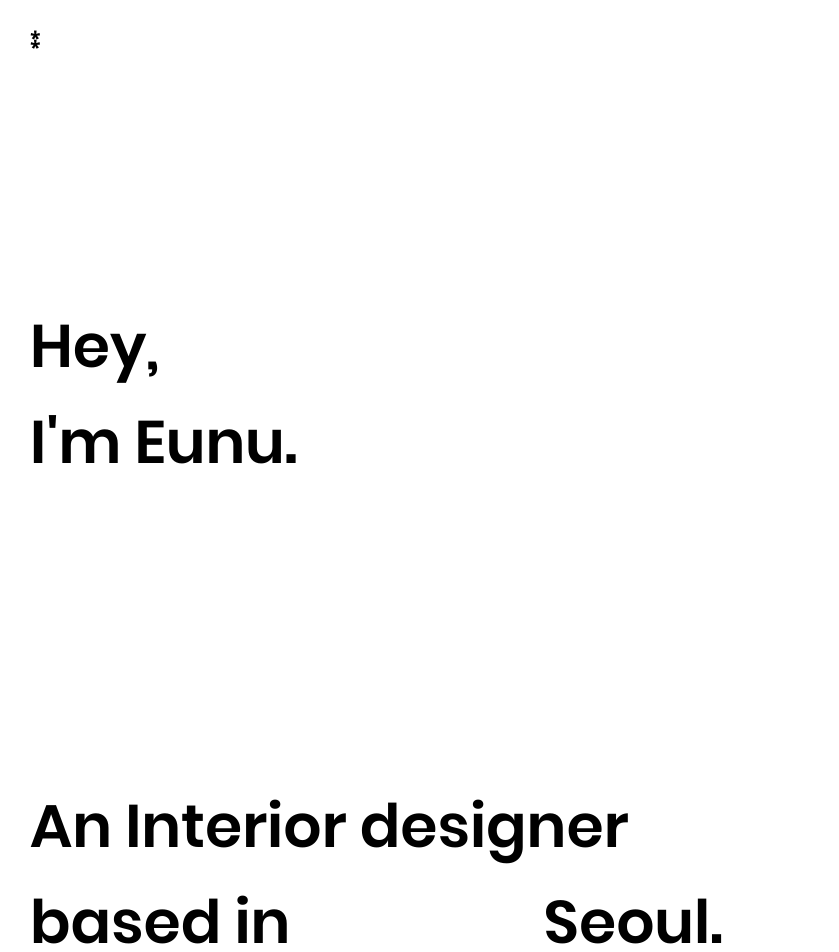
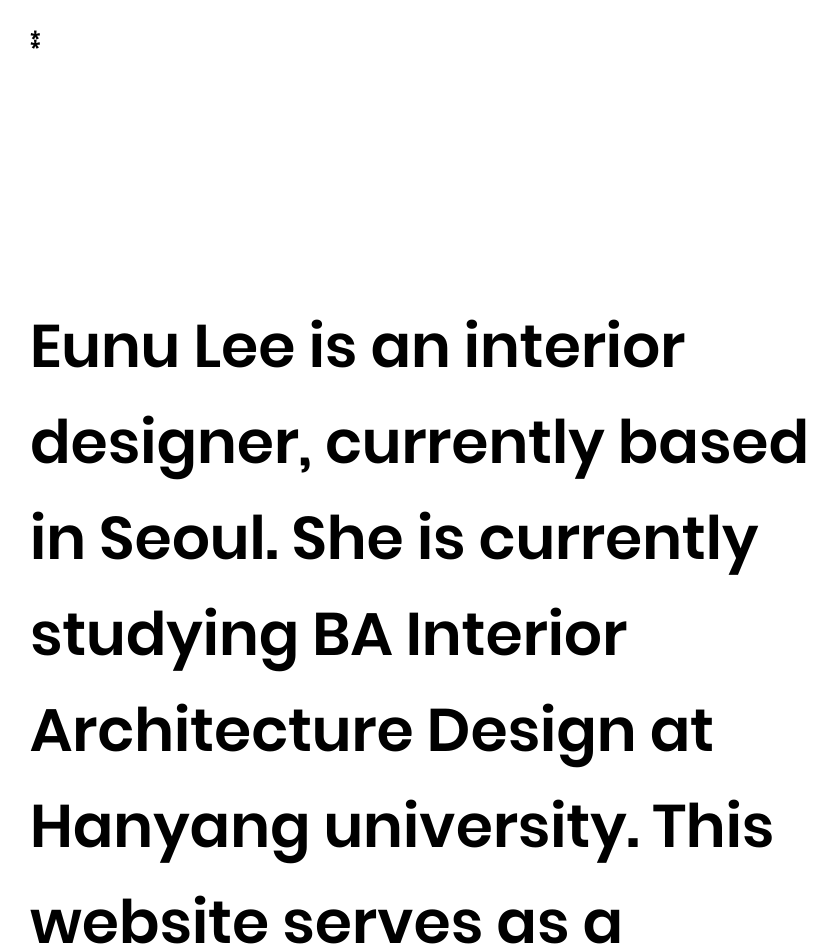
Before and after one commit to Eunnnnu/eunnnnu.github.io, a Jekyll site: the page built from index.html, in a window 1280 px wide and 1400 px high. Shown: the top 952 px of the window, without its empty margins (0-839 px from the left). Built offline with Jekyll 4.4.1, drawn with Linux system fonts in a browser that asks for light colours; nearby versions of some CDN libraries; library files that are not in the unit come from our copies; some of the changed text lies outside the part shown.

Commit message:
Update _config.yml

```diff
--- a/_config.yml
+++ b/_config.yml
@@ -1,16 +1,9 @@
 # User config
 author: "⁑"
 tagline: "Eunu Lee Homepage"
-description: "Hey,
-<br> I'm Eunu.
-<br>
-<br>
-<br>
-<br>An Interior designer
-<br>based in　　　　 Seoul.
-<br>
-<br>
-<br>"
+description: "Eunu Lee is an interior designer, currently based in Seoul.
+She is currently studying BA Interior Architecture Design at Hanyang university.
+This website serves as a collection of her previous work and her online portfolio."
 keywords: "Eunu, Interior Design, Portfolio"
 email: "eunnnnu@gmail.com"
 Linkedin: "https://www.linkedin.com/in/eunnnnu"
```
